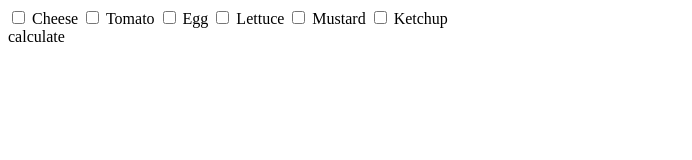
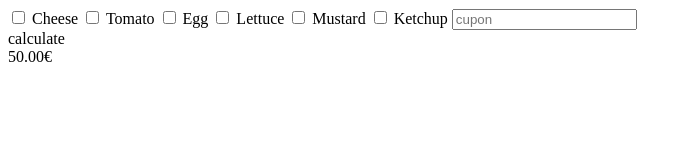
Before and after one commit to pHedi3/js-burger, a plain HTML site: page index.html in a window 1280 px wide. Both pictures are taken after a click on the element "calculate". Shown: the whole page, without its empty margins (0-692 px from the left). Drawn offline with Linux system fonts and the light colour scheme.

Commit message:
algoritmo finito

```diff
--- a/index.html
+++ b/index.html
@@ -21,6 +21,8 @@
     <input type="checkbox" class="food-option" id="add-6" value="1.8" >
     <label for="add-6">Ketchup</label>
 
+    <input type="text" id="cupon" placeholder="cupon" >
+
     <div id="button">calculate</div>
 
     <div id="price-humburger"></div>
--- a/js/script.js
+++ b/js/script.js
@@ -1,6 +1,10 @@
 var button = document.getElementById('button');
+var cupon = document.getElementById('cupon')
 var priceHtml = document.getElementById('price-humburger');
+var cuponList10 = ['sconto10', 'pippo10', 'paperino10']
+var cuponList20 = ['sconto20', 'topolino20', 'paperone20']
 var priceBase = 50;
+var discount = 0;
 
 button.addEventListener('click', function(){
     var price = priceBase;
@@ -10,8 +14,18 @@ button.addEventListener('click', function(){
             price += parseFloat(foodOption[i].value)
         }
     }
-    console.log(price)
+    for (var x = 0; x < cuponList10.length; x++){
+        if (cuponList10[x] == cupon.value ) {
+            discount = 10;
+        }
+    }
+    for (var z = 0; z < cuponList20.length; z++){
+        if (cuponList20[z] == cupon.value ) {
+            discount = 20;
+        }
+    }
 
-
+    price = price * ((100 - discount) / 100) ;
+    priceHtml.innerHTML = price.toFixed(2) + '€';
 
 });
```
